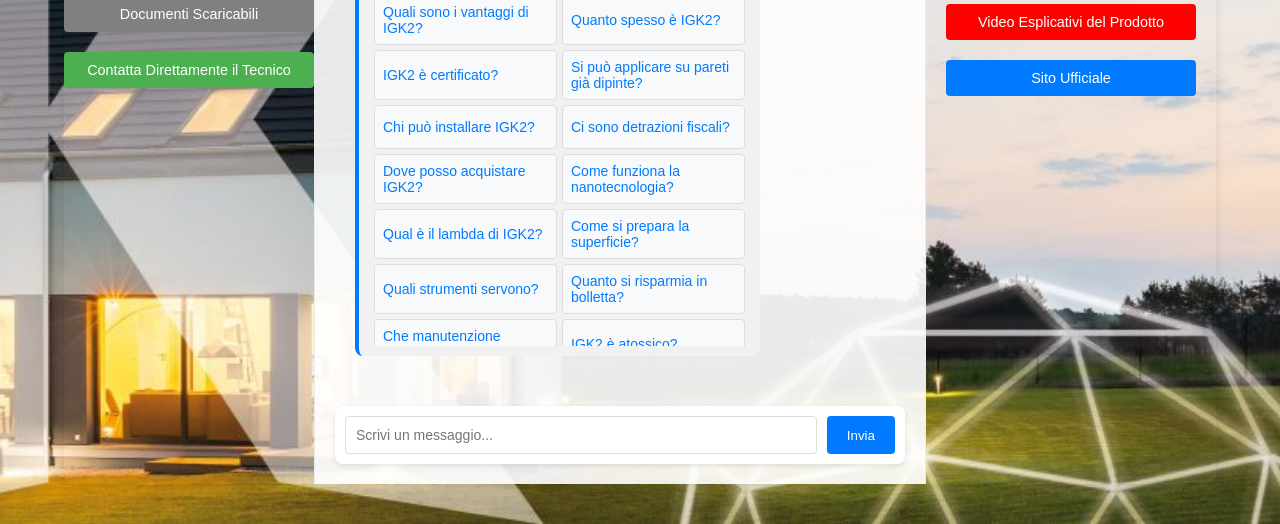
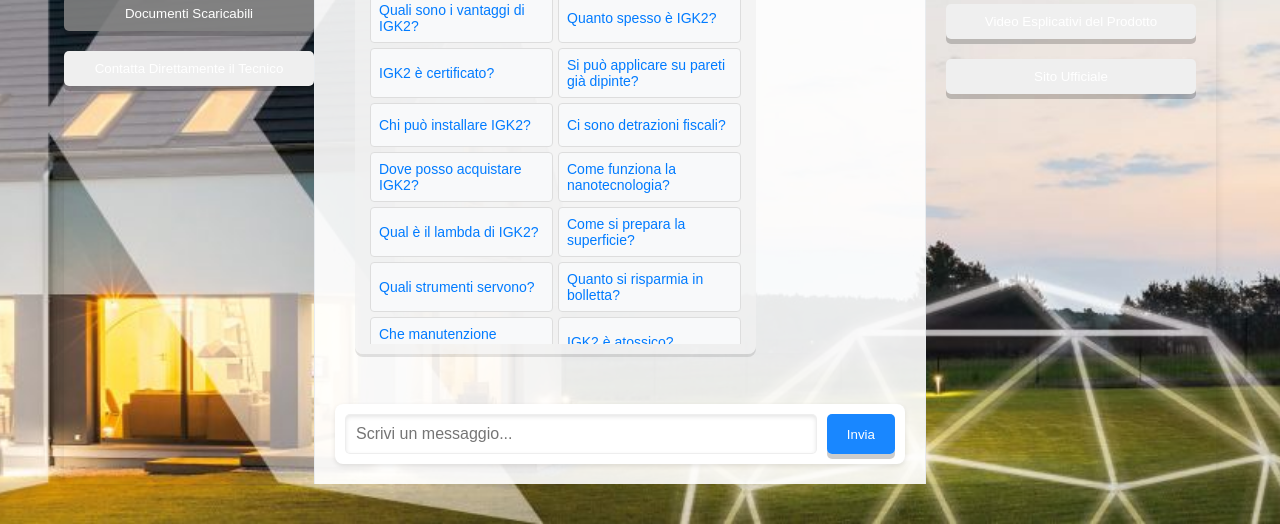
Before and after one commit to ChatIGK2/ChatbotIGK2, a website: page chat.html in a window 1280 px wide. Shown: the part 276-800 px from the top of the page. Drawn offline with nearby package versions, Linux system fonts and the light colour scheme.

Commit message:
Add 3D effect to all clickable elements

```diff
--- a/css/style.css
+++ b/css/style.css
@@ -62,38 +62,38 @@
 
 .side-button,
 .right-button {
-    background-color: #4CAF50;
+    padding: 10px;
+    border: none;
+    border-radius: 5px;
     color: white;
-    border: none;
-    padding: 10px 15px;
-    text-align: center;
-    text-decoration: none;
-    display: flex;
-    justify-content: center;
-    align-items: center;
-    font-size: 0.9rem;
-    border-radius: 4px;
     cursor: pointer;
-    width: 100%;
-    transition: background-color 0.3s ease;
-    white-space: normal;
+    transition: all 0.3s;
+    box-shadow: 0 5px 0 rgba(0, 0, 0, 0.2);
+    position: relative;
+    top: 0;
+}
+
+.side-button:active,
+.right-button:active {
+    box-shadow: 0 2px 0 rgba(0, 0, 0, 0.2);
+    top: 3px;
+}
+
+.side-button.docs-button {
+    background-color: rgba(128, 128, 128, 0.9);
 }
 
 .side-button:hover,
 .right-button:hover {
-    background-color: #45a049;
+    opacity: 0.9;
 }
 
-.side-button.docs-button {
-    background-color: #808080;
+.side-button.video-button {
+    background-color: rgba(255, 0, 0, 0.9);
 }
 
-.right-button.video-button {
-    background-color: #ff0000;
-}
-
-.right-button.site-button {
-    background-color: #007bff;
+.side-button.site-button {
+    background-color: rgba(0, 123, 255, 0.9);
 }
 
 .center-column {
@@ -196,25 +196,31 @@
 }
 
 .chat-input {
-    border: 1px solid #ddd;
     flex: 1;
     padding: 10px;
-    border-radius: 4px;
-    font-size: 14px;
+    border: 1px solid rgba(221, 221, 221, 0.5);
+    border-radius: 5px;
+    font-size: 16px;
+    background: rgba(255, 255, 255, 0.9);
+    box-shadow: inset 0 2px 4px rgba(0, 0, 0, 0.1);
 }
 
 .send-button {
-    background-color: #007bff;
     padding: 10px 20px;
+    border: none;
+    border-radius: 5px;
+    background-color: rgba(0, 123, 255, 0.9);
     color: white;
-    border: none;
-    border-radius: 4px;
     cursor: pointer;
-    transition: background-color 0.2s;
+    box-shadow: 0 5px 0 rgba(0, 0, 0, 0.2);
+    position: relative;
+    top: 0;
+    transition: all 0.3s;
 }
 
-.send-button:hover {
-    background-color: #0056b3;
+.send-button:active {
+    box-shadow: 0 2px 0 rgba(0, 0, 0, 0.2);
+    top: 3px;
 }
 
 .user-message, .bot-message {
@@ -233,15 +239,16 @@
 
 .user-message {
     align-self: flex-end;
-    background-color: #007bff;
+    background-color: rgba(0, 123, 255, 0.9);
     color: white;
+    box-shadow: 0 3px 0 rgba(0, 0, 0, 0.2);
 }
 
 .bot-message {
     align-self: flex-start;
-    background-color: #f1f1f1;
-    color: #333;
-    border-left: 4px solid #007bff;
+    background-color: rgba(241, 241, 241, 0.7);
+    margin-right: auto;
+    box-shadow: 0 3px 0 rgba(0, 0, 0, 0.1);
 }
 
 .right-column {
```
